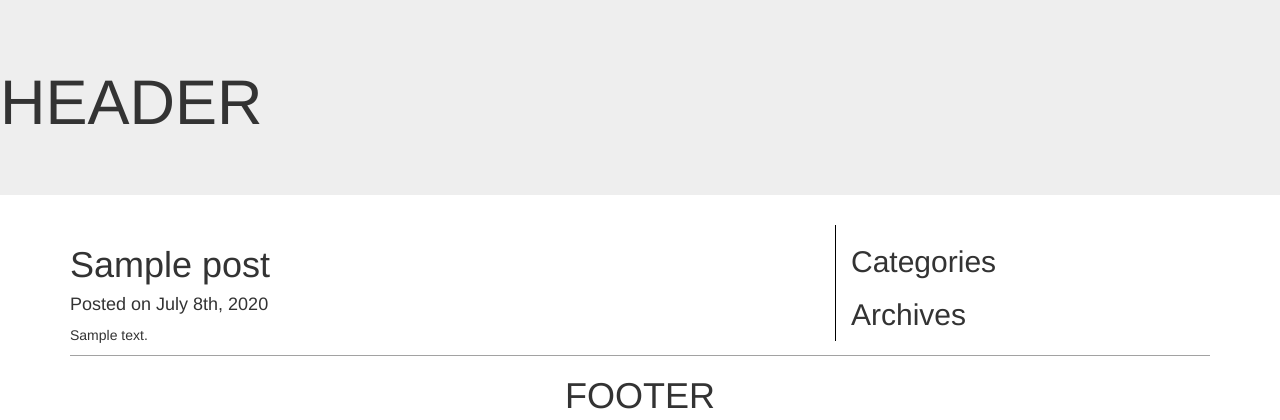
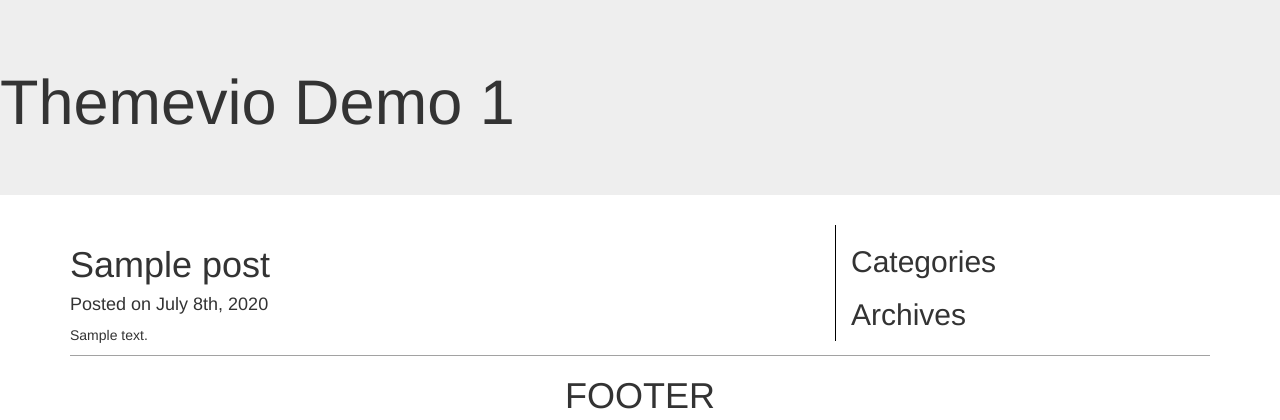
Before and after one commit to Hiiippo/Themevio-Theme1, a WordPress theme: template index.php in a window 1280 px wide. Shown: the top 420 px of the page. Run offline with PHP 8.4 and a stand-in for WordPress, Linux system fonts and the light colour scheme; the site name, menu and one post (Sample post) are stand-ins, and other content is empty; some libraries are stand-ins or nearby versions.

Commit message:
Update header.php

```diff
--- a/header.php
+++ b/header.php
@@ -14,6 +14,6 @@
 <body>
 
 <div id="ttr_header" class="jumbotron">
-<h1>HEADER</h1>
+<h1>Themevio Demo 1</h1>
 </div>
 <div class="container">
```
